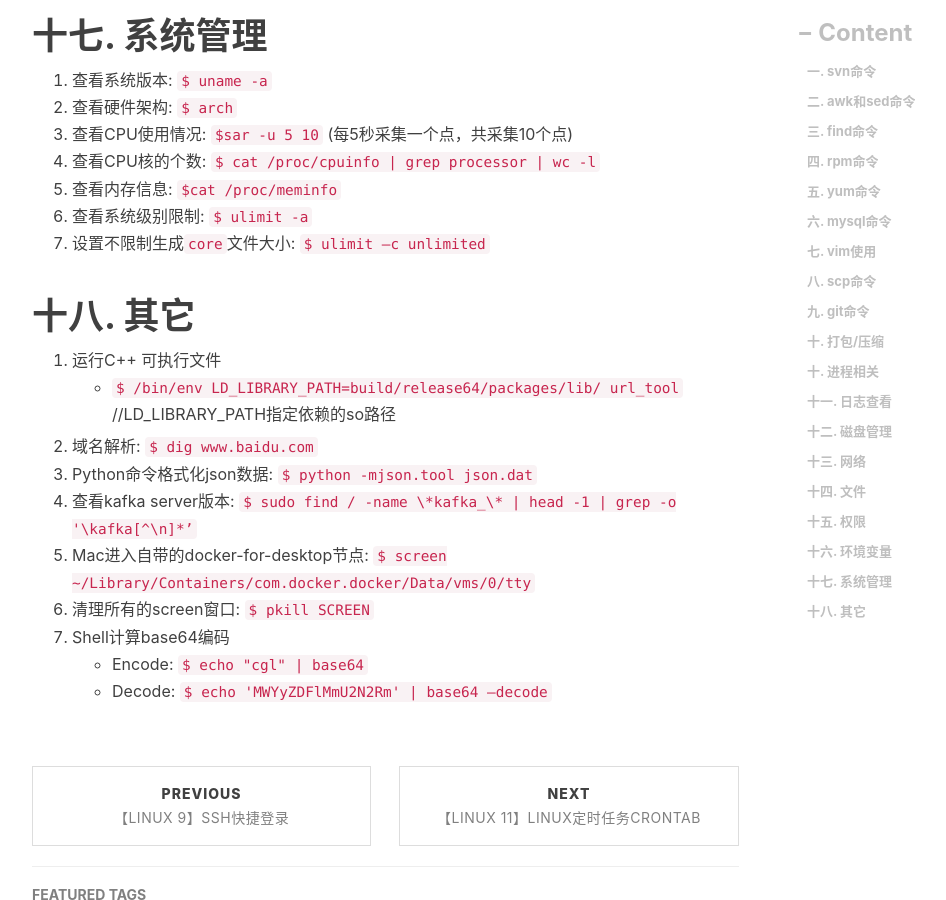
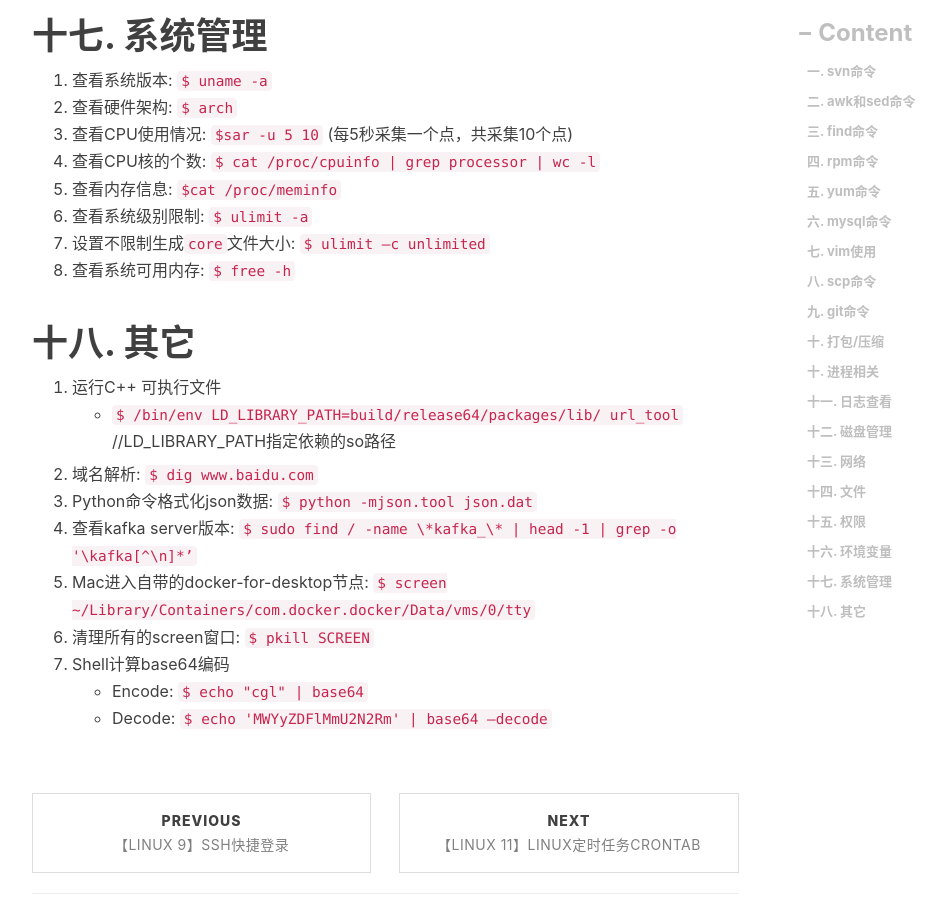
Before and after one commit to engru/chenguolin.github.io, a Jekyll site: the page built from _posts/2016-09-27-【Linux-10】Linux开发运维总结.md, in a window 1280 px wide and 900 px high, scrolled down 7865 px. Shown: the whole window, without its empty margins (233-1179 px from the left). Built offline with Jekyll 4.4.1, drawn with Linux system fonts in a browser that asks for light colours; nearby versions of some CDN libraries; comment, search, counter and statistics services are not loaded.

Commit message:
Update 2016-09-27-【Linux-10】Linux开发运维总结.md

```diff
--- a/_posts/2016-09-27-【Linux-10】Linux开发运维总结.md
+++ b/_posts/2016-09-27-【Linux-10】Linux开发运维总结.md
@@ -225,6 +225,7 @@ tags:         #标签
 5. 查看内存信息: `$cat /proc/meminfo`
 6. 查看系统级别限制: `$ ulimit -a`
 7. 设置不限制生成`core`文件大小: `$ ulimit –c unlimited`
+8. 查看系统可用内存: `$ free -h`
 
 # 十八. 其它
 1. 运行C++ 可执行文件
```
